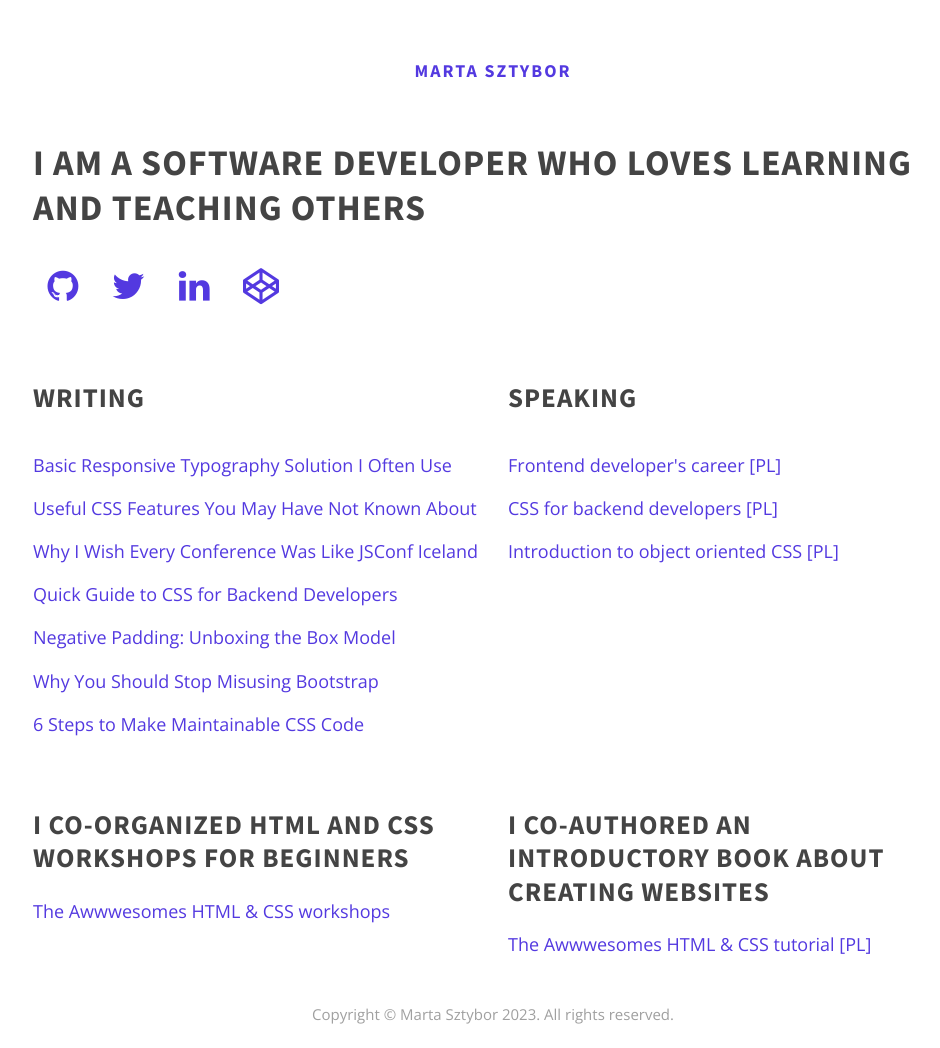
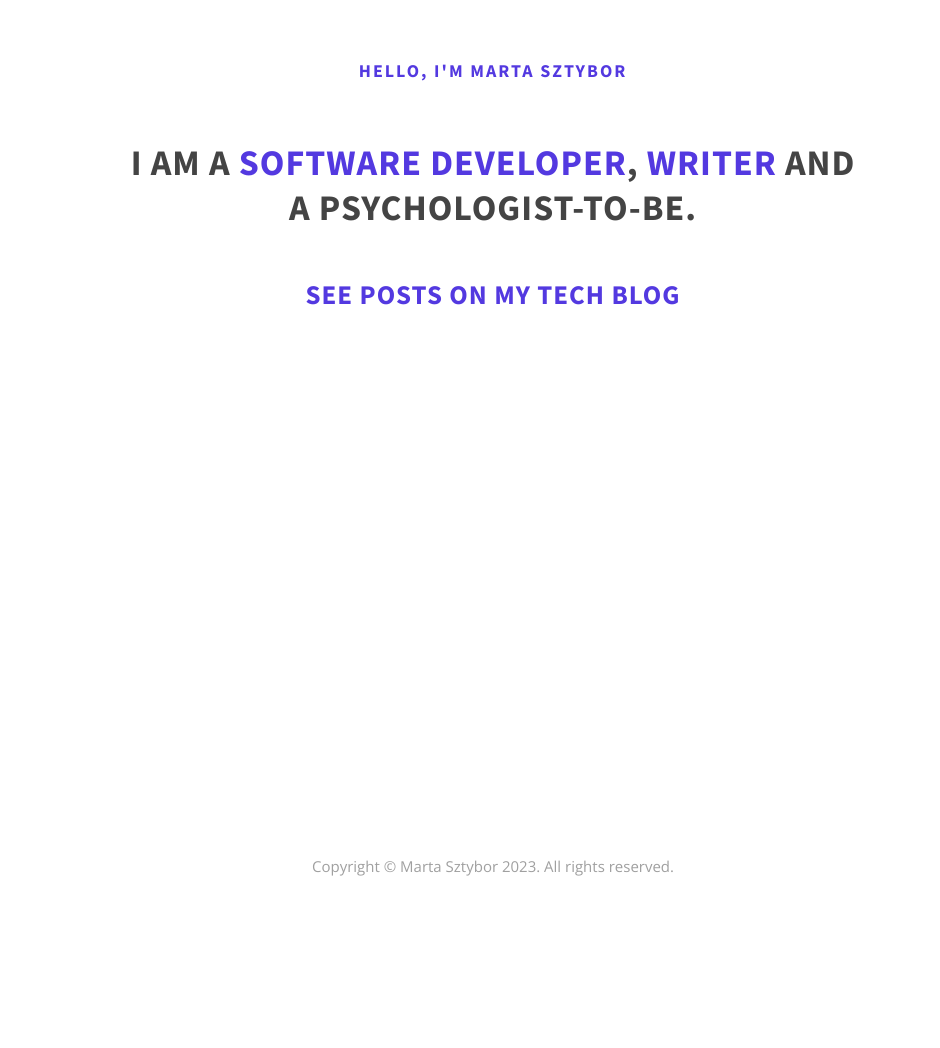
Before and after one commit to sztyborek/martasztybor.pl, a Jekyll site: the page built from index.html, in a window 1280 px wide. Shown: the whole page, without its empty margins (147-1087 px from the left). Built offline with Jekyll 4.4.1, drawn with Linux system fonts in a browser that asks for light colours; after the commit the page ends 900 px from its top, so only the background shows below that.

Commit message:
2023 update

```diff
--- a/_includes/header.html
+++ b/_includes/header.html
@@ -1,3 +1,3 @@
 <nav class="site-nav">
-  <a href="/">Marta Sztybor</a>
+  <a href="/">Hello, I'm Marta Sztybor</a>
 </nav>
--- a/css/main.scss
+++ b/css/main.scss
@@ -173,5 +173,9 @@ footer {
   color: #7a7a7a;
 }
 
+.text-center {
+  text-align: center;
+}
+
 @import 'code';
 @import 'tables';
--- a/index.html
+++ b/index.html
@@ -3,77 +3,6 @@ layout: default
 ---
 
 <header class="site-section flex-container">
-  <h1>I am a software developer who loves learning and teaching others</h1>
-  <ul class="list-unstyled social-media">
-    <li>
-      <a href="https://github.com/sztyborek" title="GitHub">
-        <span class="fa fa-github"></span>
-      </a>
-    </li>
-    <li>
-      <a href="https://twitter.com/sztyborek" title="Twitter">
-        <span class="fa fa-twitter"></span>
-      </a>
-    </li>
-    <li>
-      <a href="https://www.linkedin.com/in/marta-sztybor-030a2890/">
-        <span class="fa fa-linkedin"></span>
-      </a>
-    </li>
-    <li>
-      <a href="https://codepen.io/sztyborek/">
-        <span class="fa fa-codepen"></span>
-      </a>
-    </li>
-  </ul>
+  <h1 class="text-center">I am a <a href="https://www.linkedin.com/in/marta-sztybor-030a2890/">software developer</a>, <a href="https://pisze.martasztybor.pl">writer</a> and a&nbsp;psychologist-to-be.</h1>
+  <h2 class="text-center"><a href="/tech-blog/">See posts on my tech blog</a></h2>
 </header>
-
-<div class="site-section flex-container flex-container--row">
-  <section class="flex-container flex-item--half">
-    <h2>Writing</h2>
-    <ul class="list-unstyled">
-      {% for post in site.posts %}
-        <li>
-          {% if post.external_page_link %}
-            <a href="{{ post.external_page_link }}">{{ post.title }}</a>
-          {% else %}
-            <a href="{{ post.url | prepend: site.baseurl }}">{{ post.title }}</a>
-          {% endif %}
-        </li>
-      {% endfor %}
-    </ul>
-  </section>
-  <section class="flex-container flex-item--half">
-    <h2>Speaking</h2>
-    <ul class="list-unstyled">
-      <li>
-        <a href="http://slides.com/martasztybor/front-end-dev#/" class="post-link">
-          Frontend developer's career [PL]
-        </a>
-      </li>
-      <li>
-        <a href="http://pywaw.org/58/" class="post-link">
-          CSS for backend developers [PL]
-        </a>
-      </li>
-      <li>
-        <a href="https://www.youtube.com/watch?v=RpabiRAgBLw" class="post-link">
-          Introduction to object oriented CSS [PL]
-        </a>
-      </li>
-    </ul>
-  </section>
-</div>
-
-<div class="site-section flex-container flex-container--row">
-  <section class="flex-container flex-item--half">
-    <h2>I co-organized HTML and CSS workshops for beginners</h2>
-    <a href="https://theawwwesomes.org">The Awwwesomes HTML &amp; CSS workshops</a>
-  </section>
-  <section class="flex-container flex-item--half">
-    <h2>I co-authored an introductory book about creating websites</h2>
-    <a href="https://the-awwwesomes.gitbooks.io/html-css-step-by-step/content/pl/">
-      The Awwwesomes HTML &amp; CSS tutorial [PL]
-    </a>
-  </section>
-</div>
```
Also changed, not shown: _posts/2015-04-21-maintainable-css.md (deleted, +0 -10 lines), _posts/2015-09-10-misuse-bootstrap.md (deleted, +0 -10 lines), _posts/2016-09-09-ice-fire-and-the-human-factor-in-web-development.md (deleted, +0 -10 lines).
